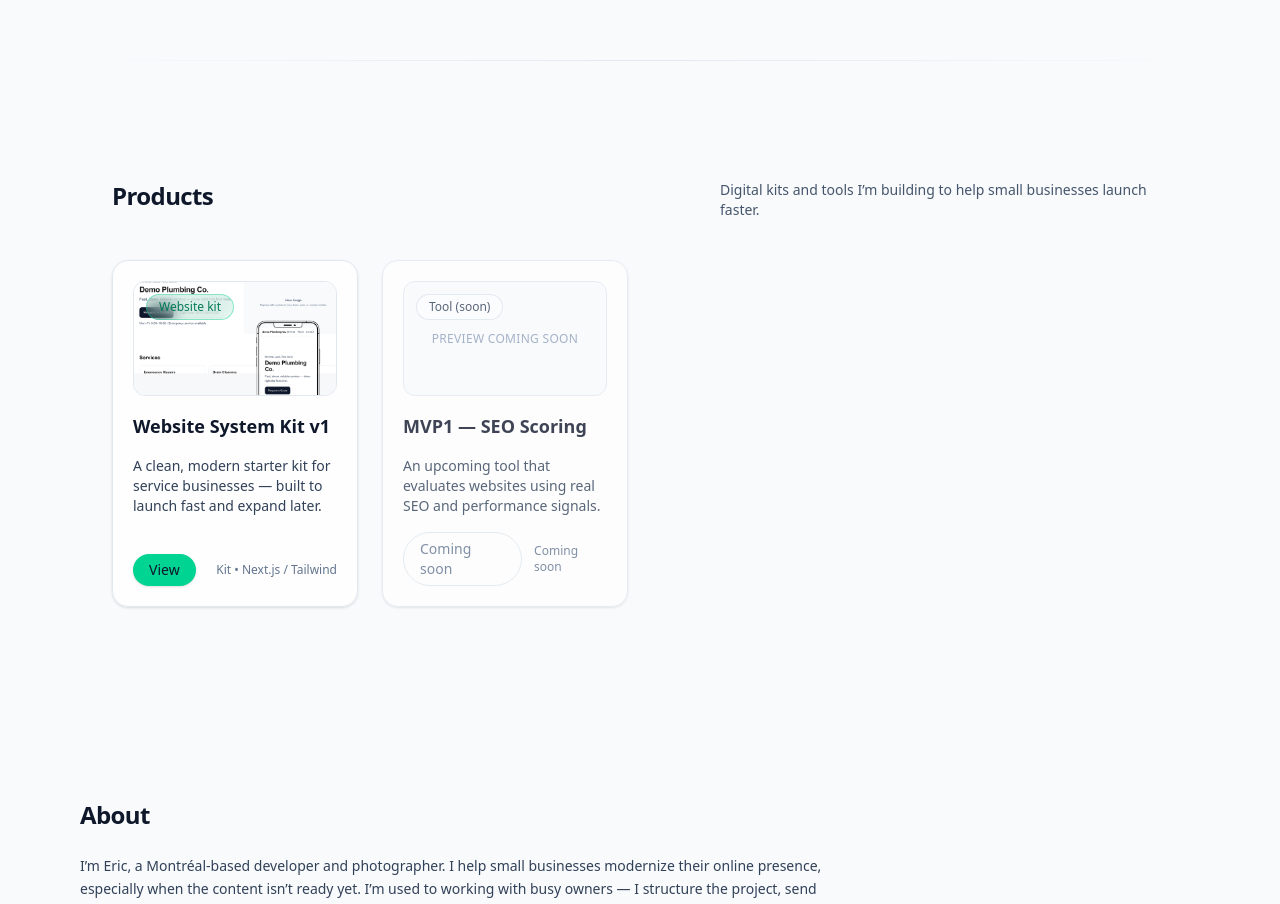
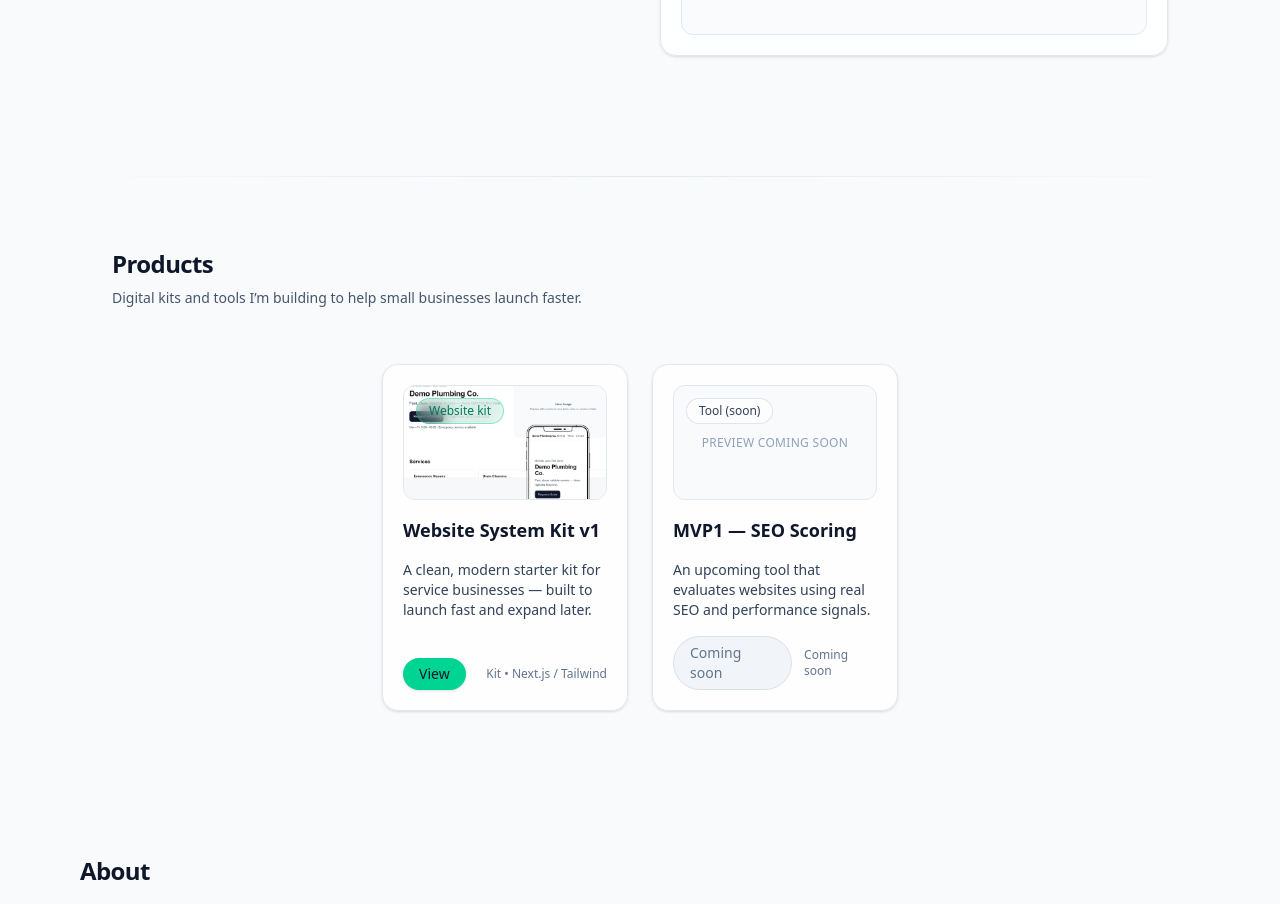
Before and after one commit to Mclenx/EEB-Web-Dev, a Next.js app: page /en in a window 1280 px wide. Shown: the part 2160-3064 px from the top of the page. Built offline with nearby package versions, Linux system fonts and the light colour scheme.

Commit message:
fixed the EN and FR switches for the product wsv1 page. and ajusted layout.tsx in app dir. added banner photo. replaced products code block in HomeClient.

```diff
--- a/app/[lang]/HomeClient.tsx
+++ b/app/[lang]/HomeClient.tsx
@@ -976,7 +976,8 @@ export default function HomeClient({
         )}
 
         {/* Services */}
-        <section id="services" className="space-y-8 scroll-mt-24">
+        <section id="services" className="relative isolate scroll-mt-24 py-10 sm:py-12">
+          <div className="px-4 sm:px-6 lg:px-8 space-y-8">
           <h2 className="text-2xl font-semibold text-slate-900 dark:text-white tracking-tight">
             {t.services.title}
           </h2>
@@ -1046,6 +1047,7 @@ export default function HomeClient({
 
             <ServiceDetailPanel activeService={activeService} t={t} />
           </div>
+          </div>
         </section>
 
         {/* Products */}
@@ -1057,20 +1059,20 @@ export default function HomeClient({
       dark:via-slate-700"
           />
 
-          <div className="relative z-10 px-4 py-10 sm:px-6 sm:py-12 lg:px-8">
-            <div className="flex flex-col gap-3 sm:flex-row sm:items-start sm:justify-between">
+          <div className="mx-auto max-w-6xl px-4 sm:px-6 lg:px-8">
+            <div className="max-w-2xl">
               <h2 className="text-2xl font-semibold text-slate-900 dark:text-white tracking-tight">
                 {t.products.title}
               </h2>
-              <p className="text-sm text-slate-600 dark:text-slate-400 max-w-md">
+              <p className="mt-2 text-sm text-slate-600 dark:text-slate-400">
                 {t.products.subtitle}
               </p>
             </div>
 
-            <div className="mt-10 grid gap-6 sm:grid-cols-2 lg:grid-cols-4">
+            <div className="mt-12 sm:mt-14 grid gap-6 grid-cols-1 sm:grid-cols-2 lg:grid-cols-4">
               {/* Website System Kit v1 */}
-              <article className="rounded-2xl border border-slate-200 bg-white/80 p-5 flex flex-col gap-4 shadow-sm dark:border-slate-800 dark:bg-slate-900/30">
-                <div className="relative aspect-video overflow-hidden rounded-xl border border-slate-200 dark:border-slate-800">
+              <article className="lg:col-start-2 rounded-2xl border border-slate-200 bg-white/80 p-5 flex flex-col gap-4 shadow-sm dark:border-slate-800 dark:bg-slate-900/30 transition-transform transition-shadow duration-200 hover:-translate-y-0.5 hover:shadow-md">
+                <div className="relative aspect-video overflow-hidden rounded-xl border border-slate-200 dark:border-slate-800 bg-slate-50/70 dark:bg-slate-950/30">
                   <Image
                     src="/products/website-system-v1.png"
                     alt={t.products.kitV1.title}
@@ -1106,10 +1108,10 @@ export default function HomeClient({
               </article>
 
               {/* MVP1 (Coming soon) */}
-              <article className="rounded-2xl border border-slate-200 bg-white/80 p-5 flex flex-col gap-4 shadow-sm dark:border-slate-800 dark:bg-slate-900/30 opacity-80">
-                <div className="relative aspect-video overflow-hidden rounded-xl border border-slate-200 dark:border-slate-800 bg-slate-50 dark:bg-slate-900/30 flex items-center justify-center">
-                  <span className="text-xs tracking-wide text-slate-400 dark:text-slate-500 uppercase">
-                    Preview coming soon
+              <article className="lg:col-start-3 rounded-2xl border border-slate-200 bg-white/80 p-5 flex flex-col gap-4 shadow-sm dark:border-slate-800 dark:bg-slate-900/30 transition-transform transition-shadow duration-200 hover:-translate-y-0.5 hover:shadow-md">
+                <div className="relative aspect-video overflow-hidden rounded-xl border border-slate-200 dark:border-slate-800 bg-slate-50/70 dark:bg-slate-950/30 flex items-center justify-center">
+                  <span className="text-xs tracking-wide text-slate-400 dark:text-slate-500 uppercase text-center px-4">
+                    {t.products.mvp1.previewNote}
                   </span>
 
                   <div className="absolute left-3 top-3 inline-flex items-center gap-2 rounded-full border border-slate-300/60 bg-white/60 px-3 py-1 text-xs text-slate-700 backdrop-blur dark:border-slate-700/60 dark:bg-slate-950/40 dark:text-slate-200">
@@ -1127,7 +1129,7 @@ export default function HomeClient({
 
                 <div className="mt-auto flex items-center justify-between gap-3">
                   <span
-                    className="inline-flex items-center rounded-full border border-slate-300/60 px-4 py-1.5 text-sm text-slate-500 dark:border-slate-700/60 dark:text-slate-400 cursor-not-allowed"
+                    className="inline-flex items-center rounded-full border border-slate-300/60 px-4 py-1.5 text-sm text-slate-500 dark:border-slate-700/60 dark:text-slate-400 cursor-not-allowed bg-slate-100 dark:bg-slate-800"
                     aria-disabled="true"
                   >
                     {t.products.mvp1.cta}
--- a/app/[lang]/layout.tsx
+++ b/app/[lang]/layout.tsx
@@ -10,9 +10,9 @@ export function generateStaticParams() {
 export async function generateMetadata({
   params,
 }: {
-  params: { lang: "en" | "fr" };
+  params: Promise <{ lang: "en" | "fr" }>;
 }): Promise<Metadata> {
-  const { lang } = await params;
+  const { lang } =  await params;
 
   const isFr = lang === "fr";
 
@@ -29,8 +29,6 @@ export async function generateMetadata({
   return {
     title,
     description,
-
-    // Canonical + hreflang
     alternates: {
       canonical: url,
       languages: {
@@ -39,8 +37,6 @@ export async function generateMetadata({
         "x-default": `${baseUrl}/en`,
       },
     },
-
-    // OG basics
     openGraph: {
       title,
       description,
@@ -57,7 +53,6 @@ export async function generateMetadata({
         },
       ],
     },
-
     twitter: {
       card: "summary_large_image",
       title,
@@ -69,8 +64,11 @@ export async function generateMetadata({
 
 export default function LangLayout({
   children,
+  params,
 }: {
   children: React.ReactNode;
+  params: { lang: "en" | "fr" };
 }) {
+  // params is intentionally unused here, but required so Next passes it correctly
   return <>{children}</>;
 }
--- a/app/[lang]/products/kit/website-system-v1/page.tsx
+++ b/app/[lang]/products/kit/website-system-v1/page.tsx
@@ -4,19 +4,29 @@ import { content } from "@/app/lib/content";
 
 type Lang = "en" | "fr";
 
-export default function WebsiteSystemV1Page({
+export default async function WebsiteSystemV1Page({
   params,
 }: {
-  params: { lang: Lang };
+  params: Promise<{ lang: Lang }>;
 }) {
-  const lang = params.lang;
+  const { lang } = await params;
   const t = content[lang] ?? content.en;
   const kit = t.products.kitV1;
 
   return (
     <main className="px-4 sm:px-6 lg:px-8">
       <div className="mx-auto max-w-3xl py-14 sm:py-16 text-center">
-        <h1 className="text-3xl sm:text-4xl font-semibold tracking-tight text-slate-900 dark:text-white">
+        <div className="w-full text-left">
+          <Link
+            href={`/${lang}#products`}
+            className="inline-flex items-center gap-2 text-sm text-slate-500 hover:text-slate-900 transition dark:text-slate-400 dark:hover:text-white"
+          >
+            <span aria-hidden>←</span>
+            <span>{t.products.back}</span>
+          </Link>
+        </div>
+
+        <h1 className="mt-6 text-3xl sm:text-4xl font-semibold tracking-tight text-slate-900 dark:text-white">
           {kit.pageTitle}
         </h1>
 
@@ -24,9 +34,9 @@ export default function WebsiteSystemV1Page({
           {kit.pageDesc}
         </p>
 
-        <div className="mt-8 relative aspect-video overflow-hidden rounded-2xl border border-slate-200 shadow-sm dark:border-slate-800">
+        <div className="mt-6 sm:mt-8 relative aspect-video overflow-hidden rounded-2xl border border-slate-200 shadow-sm dark:border-slate-800">
           <Image
-            src="/products/website-system-v1.png"
+            src="/products/website-system-v1-banner.png"
             alt={kit.title}
             fill
             className="object-cover"
--- a/app/lib/content.ts
+++ b/app/lib/content.ts
@@ -173,6 +173,8 @@ export const content = {
       title: "Products",
       subtitle:
         "Digital kits and tools I’m building to help small businesses launch faster.",
+      back: "Back",
+
 
       kitV1: {
         badge: "Website kit",
@@ -199,6 +201,7 @@ export const content = {
         desc: "An upcoming tool that evaluates websites using real SEO and performance signals.",
         meta: "Coming soon",
         cta: "Coming soon",
+        previewNote: "Preview coming soon",
       },
     },
 
@@ -414,6 +417,7 @@ export const content = {
       title: "Produits",
       subtitle:
         "Kits et outils numériques que je construis pour aider les petites entreprises à lancer plus vite.",
+        back: "Retour",
 
       kitV1: {
         badge: "Kit web",
@@ -441,6 +445,7 @@ export const content = {
         desc: "Un outil à venir pour évaluer des sites selon des signaux SEO et performance.",
         meta: "Bientôt disponible",
         cta: "Bientôt disponible",
+        previewNote: "Aperçu bientôt disponible",
       },
     },
 
```
Also changed, not shown: public/products/website-system-v1-banner.png (added).
